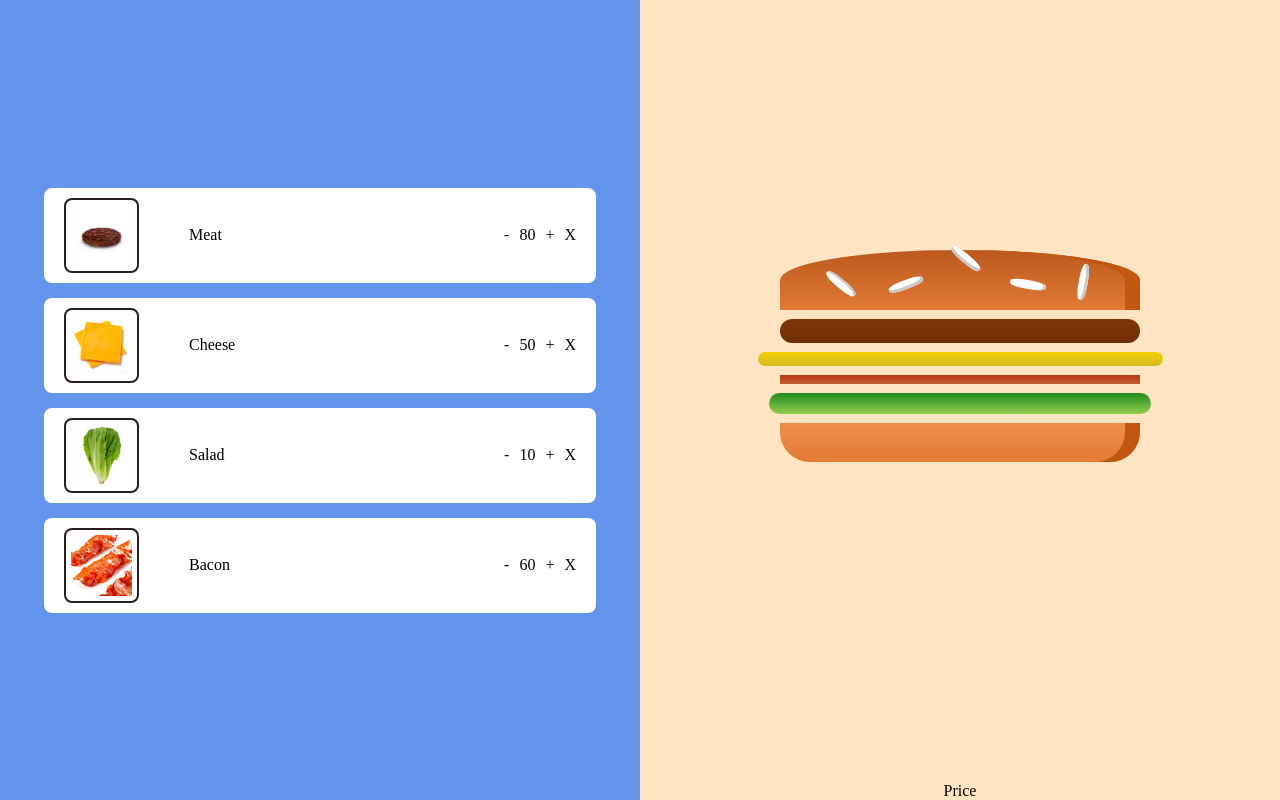
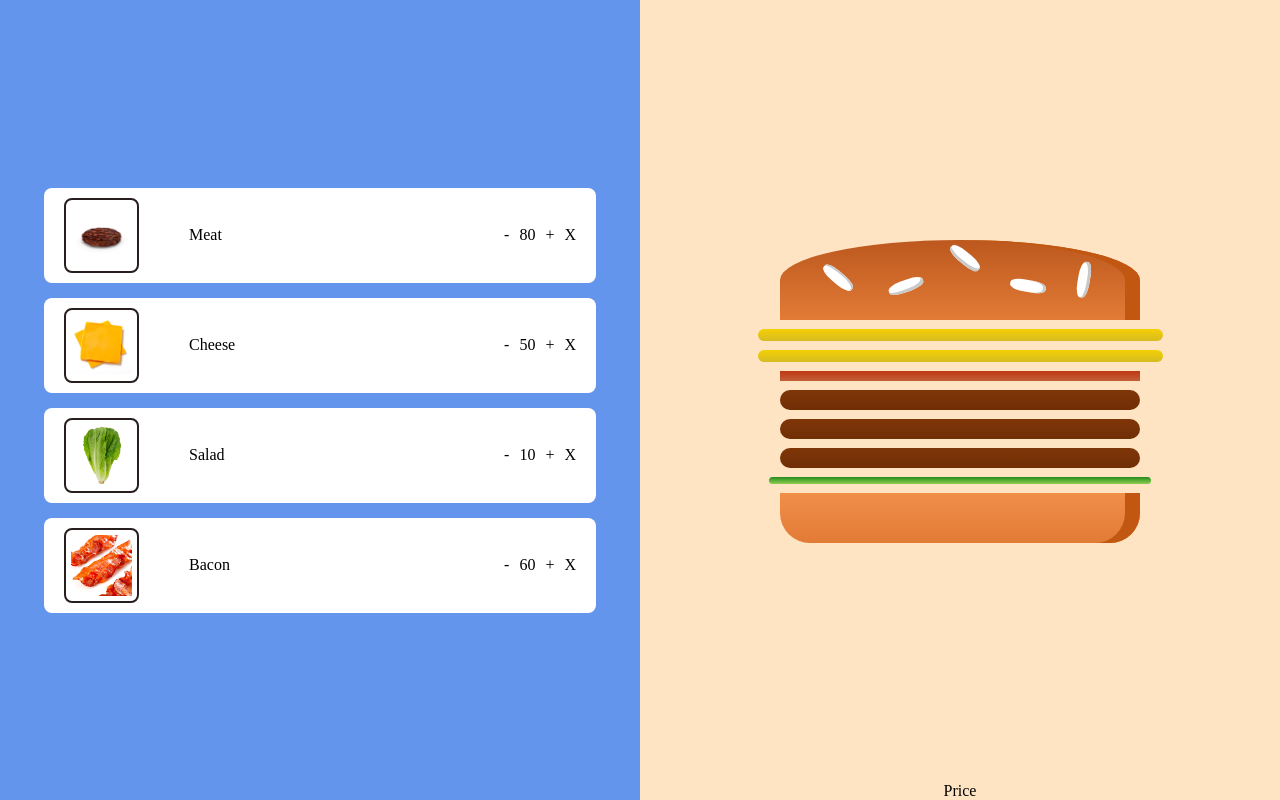
Before and after one commit to atavaliev/homework-55, a React (Create React App) app: page / in a window 1280 px wide. Built offline with nearby package versions, Linux system fonts and the light colour scheme.

Commit message:
change burger styles

```diff
--- a/src/components/Burger/Burger.css
+++ b/src/components/Burger/Burger.css
@@ -1,5 +1,5 @@
 .BreadBottom {
-    height: 13%;
+    height: 50px;
     width: 80%;
     background: linear-gradient(#F08E4A, #e27b36);
     border-radius: 0 0 30px 30px;
@@ -8,7 +8,7 @@
 }
 
 .BreadTop {
-    height: 20%;
+    height: 80px;
     width: 80%;
     background: linear-gradient(#bc581e, #e27b36);
     border-radius: 50% 50% 0 0;
@@ -82,7 +82,7 @@
 
 .Meat {
     width: 80%;
-    height: 8%;
+    height: 20px;
     background: linear-gradient(#7f3608, #702e05);
     margin: 2% auto;
     border-radius: 15px;
@@ -90,7 +90,7 @@
 
 .Cheese {
     width: 90%;
-    height: 4.5%;
+    height: 12px;
     margin: 2% auto;
     background: linear-gradient(#f4d004, #d6bb22);
     border-radius: 20px;
@@ -98,7 +98,7 @@
 
 .Salad {
     width: 85%;
-    height: 7%;
+    height: 7px;
     margin: 2% auto;
     background: linear-gradient(#228c1d, #91ce50);
     border-radius: 20px;
@@ -106,7 +106,7 @@
 
 .Bacon {
     width: 80%;
-    height: 3%;
+    height: 10px;
     background: linear-gradient(#bf3813, #c45e38);
     margin: 2% auto;
 }
@@ -114,7 +114,8 @@
 .Burger {
     width: 100%;
     margin: auto;
-    height: 250px;
+    /*height: 250px;*/
+    height:auto;
     overflow: auto;
     text-align: center;
     font-weight: bold;
@@ -124,20 +125,23 @@
 @media (min-width: 1000px) and (min-height: 700px) {
     .Burger {
         width: 700px;
-        height: 600px;
+        /*height: 600px;*/
+        height:auto;
     }
 }
 
 @media (min-width: 500px) and (min-height: 401px) {
     .Burger {
         width: 450px;
-        height: 300px;
+        /*height: 300px;*/
+        height:auto;
     }
 }
 
 @media (min-width: 500px) and (max-height: 400px) {
     .Burger {
         width: 350px;
-        height: 200px;
+        /*height: 200px;*/
+        height:auto;
     }
 }
--- a/src/components/Burger/Burger.tsx
+++ b/src/components/Burger/Burger.tsx
@@ -6,12 +6,8 @@ type TProps = {
     ingredientList: IOrder[];
 }
 
-
 const Burger: React.FC<TProps> = ({ingredientList}) => {
 
-    {
-        console.log(ingredientList)
-    }
     return (
         <div className="Burger">
 
@@ -21,9 +17,11 @@ const Burger: React.FC<TProps> = ({ingredientList}) => {
             </div>
             <>
                 {
-                    ingredientList.map(i => {
-                     return  (<div className={i.name}/>)
-                    })
+                    ingredientList.map(i => (
+                        Array.from({ length: i.count }, (_, index) => (
+                            <div className={i.name} key={index} />
+                        ))
+                    ))
                 }
             </>
             <div className="BreadBottom"></div>
--- a/src/components/OrderBoard/OrderBoard.tsx
+++ b/src/components/OrderBoard/OrderBoard.tsx
@@ -8,10 +8,10 @@ import {IOrder} from "../../types";
 
 const OrderBoard:React.FC = () => {
     const [ingredients, setIngredients] = useState<IOrder[]>([
-        {name: 'Meat', count: 0},
-        {name: 'Cheese', count: 0},
-        {name: 'Bacon', count: 0},
-        {name: 'Salad', count: 0}
+        {name: 'Cheese', count: 2},
+        {name: 'Bacon', count: 1},
+        {name: 'Meat', count: 3},
+        {name: 'Salad', count: 1}
     ]);
 
     return (
```
